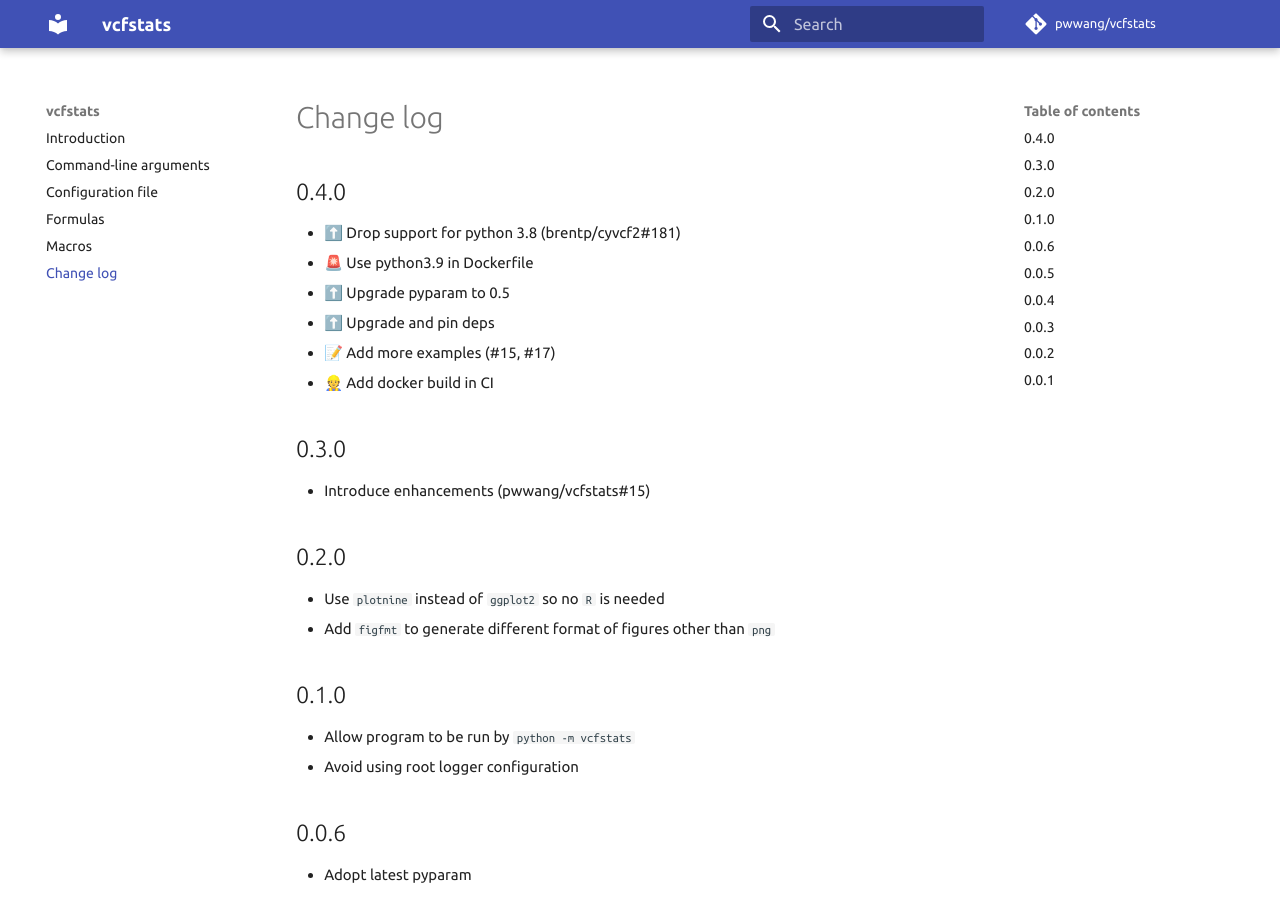
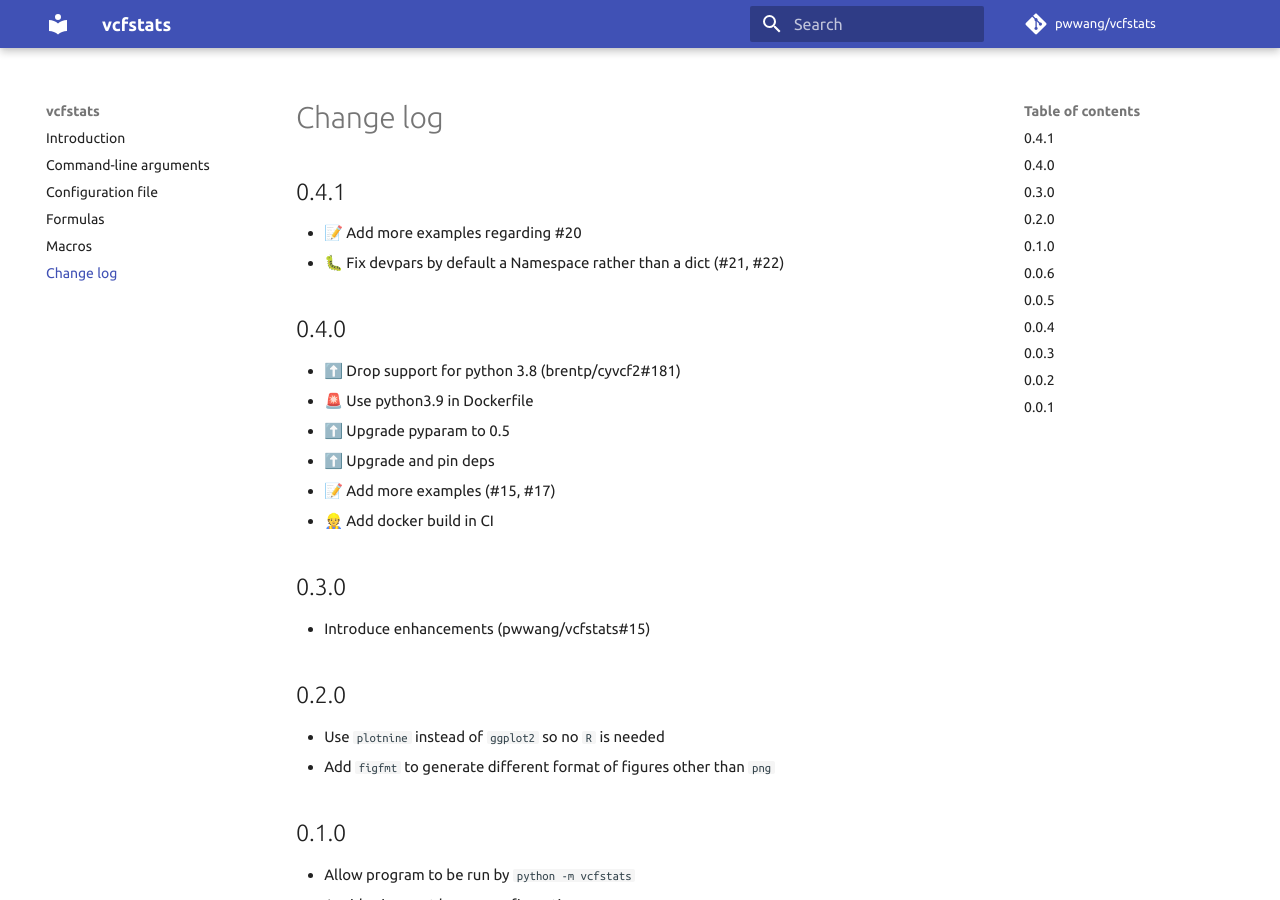
Before and after one commit to pwwang/vcfstats, an MkDocs documentation site: the page built from docs/CHANGELOG.md, in a window 1280 px wide and 900 px high. Built offline with MkDocs 1.6.1 and Material for MkDocs 9.7.7, drawn with Linux system fonts in a browser that asks for light colours; comment, search, counter and statistics services are not loaded.

Commit message:
🔖 0.4.1

```diff
--- a/docs/CHANGELOG.md
+++ b/docs/CHANGELOG.md
@@ -1,3 +1,8 @@
+# 0.4.1
+
+- 📝 Add more examples regarding #20
+- 🐛 Fix devpars by default a Namespace rather than a dict (#21, #22)
+
 # 0.4.0
 
 - ⬆️ Drop support for python 3.8 (brentp/cyvcf2#181)
--- a/pyproject.toml
+++ b/pyproject.toml
@@ -4,7 +4,7 @@ build-backend = "poetry.masonry.api"
 
 [tool.poetry]
 name = "vcfstats"
-version = "0.4.0"
+version = "0.4.1"
 description = "Powerful statistics for VCF files"
 authors = [ "pwwang <pwwang@pwwang.com>",]
 license = "MIT"
--- a/vcfstats/__init__.py
+++ b/vcfstats/__init__.py
@@ -3,4 +3,4 @@
 
 from . import macros
 
-__version__ = "0.4.0"
+__version__ = "0.4.1"
```
Also changed, not shown: 1 other file.
